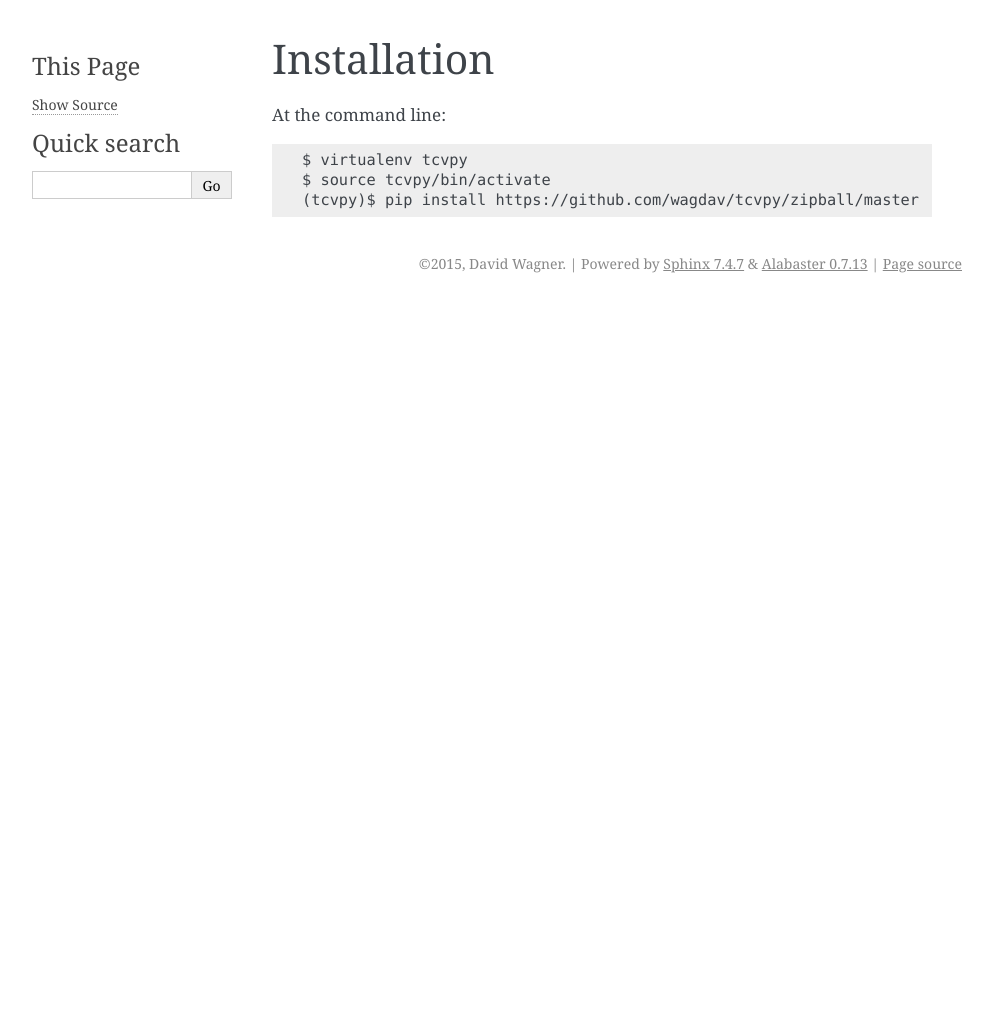
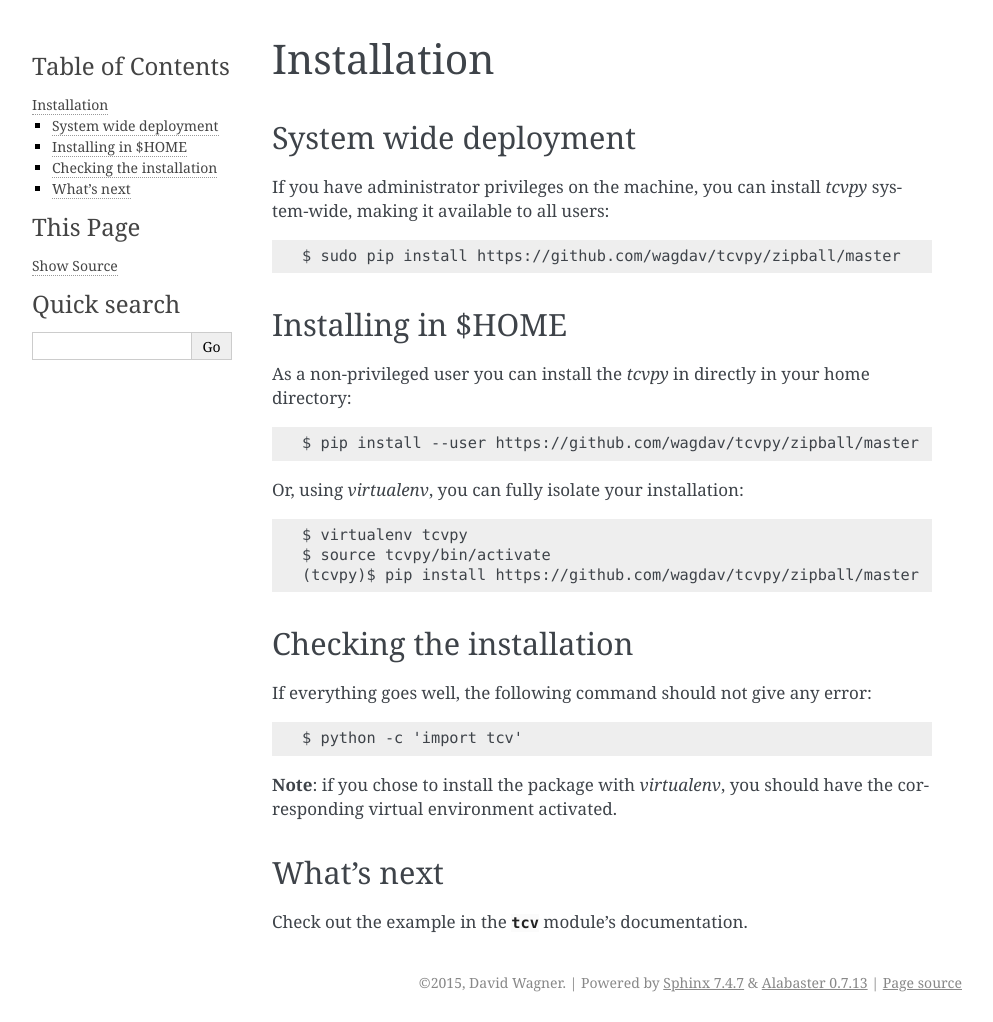
Before and after one commit to wagdav/tcvpy, a Sphinx documentation site: the page built from docs/installation.rst, in a window 1280 px wide. Shown: the whole page, without its empty margins (148-1141 px from the left). Built offline with Sphinx 7.4.7, drawn with Linux system fonts in a browser that asks for light colours; before the commit the page ends 900 px from its top, so only the background shows below that.

Commit message:
Document installation

```diff
--- a/docs/installation.rst
+++ b/docs/installation.rst
@@ -3,8 +3,39 @@
 Installation
 ============
 
-At the command line::
+System wide deployment
+----------------------
+
+If you have administrator privileges on the machine, you can install `tcvpy`
+system-wide, making it available to all users::
+
+    $ sudo pip install https://github.com/wagdav/tcvpy/zipball/master
+
+Installing in $HOME
+-------------------
+
+As a non-privileged user you can install the `tcvpy` in directly in your home
+directory::
+
+    $ pip install --user https://github.com/wagdav/tcvpy/zipball/master
+
+Or, using `virtualenv`, you can fully isolate your installation::
 
     $ virtualenv tcvpy
     $ source tcvpy/bin/activate
     (tcvpy)$ pip install https://github.com/wagdav/tcvpy/zipball/master
+
+Checking the installation
+-------------------------
+
+If everything goes well, the following command should not give any error::
+
+    $ python -c 'import tcv'
+
+**Note**: if you chose to install the package with `virtualenv`, you should
+have the corresponding virtual environment activated.
+
+What's next
+-----------
+
+Check out the example in the :py:mod:`tcv` module's documentation.
```
